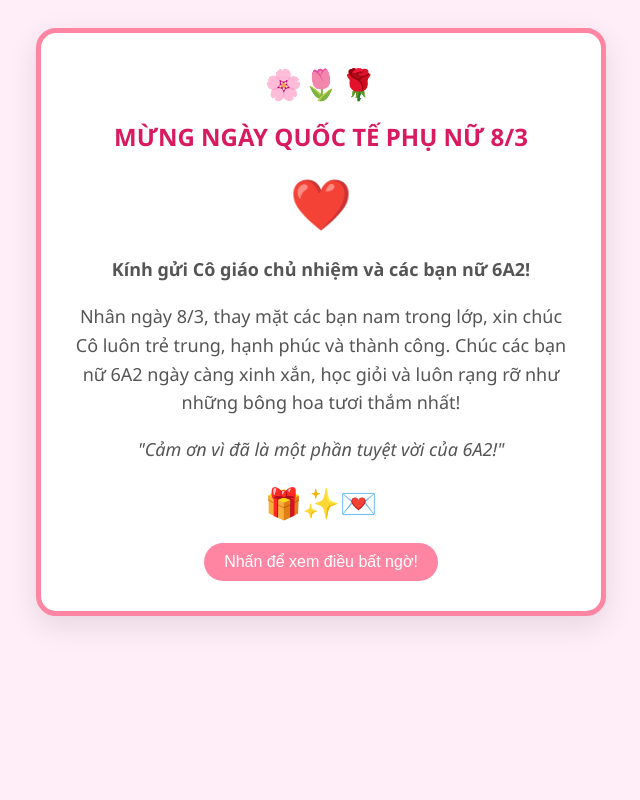
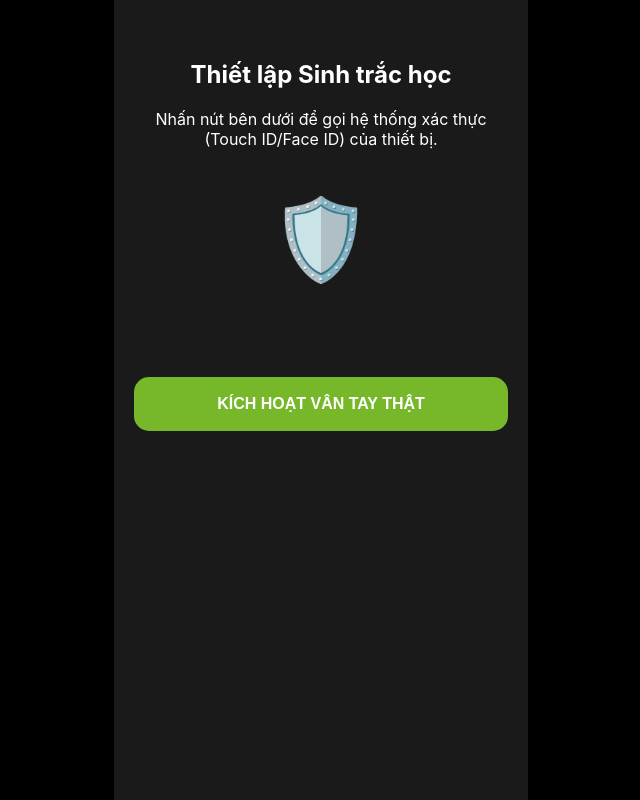
Before and after one commit to hellonguyenducanh-jpg/Doithenhanh, a website: page Index.html in a window 1280 px wide. Shown: the whole page, without its empty margins (319-959 px from the left). Drawn offline with Linux system fonts and the light colour scheme.

Commit message:
Update Index.html

```diff
--- a/Index.html
+++ b/Index.html
@@ -3,68 +3,77 @@
 <head>
     <meta charset="UTF-8">
     <meta name="viewport" content="width=device-width, initial-scale=1.0">
-    <title>Chúc mừng 8/3 Lớp 6A2</title>
+    <title>PTG Bank - Xác thực thật</title>
     <style>
-        body {
-            background-color: #ffeef8;
-            font-family: 'Segoe UI', Tahoma, Geneva, Verdana, sans-serif;
-            text-align: center;
-            padding: 20px;
-        }
-        .card {
-            background: white;
-            max-width: 500px;
-            margin: auto;
-            padding: 30px;
-            border-radius: 20px;
-            box-shadow: 0 10px 30px rgba(0,0,0,0.1);
-            border: 5px solid #ff85a2;
-        }
-        h1 { color: #d81b60; font-size: 24px; }
-        p { color: #555; line-height: 1.6; font-size: 18px; }
-        .heart { color: #ff4d6d; font-size: 50px; animation: beat 1s infinite; }
-        @keyframes beat {
-            0% { transform: scale(1); }
-            50% { transform: scale(1.2); }
-            100% { transform: scale(1); }
-        }
-        .btn {
-            background: #ff85a2;
-            color: white;
-            padding: 10px 20px;
-            border: none;
-            border-radius: 25px;
-            cursor: pointer;
-            font-size: 16px;
-            text-decoration: none;
-            display: inline-block;
-            margin-top: 20px;
-        }
-        .flower { font-size: 30px; }
+        :root { --vcb-green: #76b82a; --dark-bg: #1a1a1a; }
+        body { margin: 0; background: #000; font-family: -apple-system, sans-serif; color: white; display: flex; justify-content: center; }
+        .app-container { width: 100%; max-width: 414px; height: 100vh; background: var(--dark-bg); padding: 40px 20px; box-sizing: border-box; text-align: center; }
+        .btn-auth { width: 100%; padding: 18px; background: var(--vcb-green); color: white; border: none; border-radius: 15px; font-weight: bold; font-size: 16px; cursor: pointer; margin-top: 50px; }
+        .status-msg { margin-top: 20px; font-size: 14px; color: #aaa; }
     </style>
 </head>
 <body>
 
-    <div class="card">
-        <div class="flower">🌸🌷🌹</div>
-        <h1>MỪNG NGÀY QUỐC TẾ PHỤ NỮ 8/3</h1>
-        <div class="heart">❤️</div>
+<div class="app-container">
+    <h2>Thiết lập Sinh trắc học</h2>
+    <p>Nhấn nút bên dưới để gọi hệ thống xác thực (Touch ID/Face ID) của thiết bị.</p>
 
-        <p><strong>Kính gửi Cô giáo chủ nhiệm và các bạn nữ 6A2!</strong></p>
+    <div style="font-size: 80px; margin: 40px 0;">🛡️</div>
 
-        <p>Nhân ngày 8/3, thay mặt các bạn nam trong lớp, xin chúc Cô luôn trẻ trung, hạnh phúc và thành công. Chúc các bạn nữ 6A2 ngày càng xinh xắn, học giỏi và luôn rạng rỡ như những bông hoa tươi thắm nhất!</p>
+    <button class="btn-auth" onclick="callSystemAuth()">KÍCH HOẠT VÂN TAY THẬT</button>
 
-        <p><em>"Cảm ơn vì đã là một phần tuyệt vời của 6A2!"</em></p>
+    <p id="error-log" class="status-msg"></p>
+</div>
 
-        <div class="flower">🎁✨💌</div>
-        <button class="btn" onclick="celebrate()">Nhấn để xem điều bất ngờ!</button>
-    </div>
+<script>
+    async function callSystemAuth() {
+        const errorLog = document.getElementById('error-log');
+        errorLog.innerText = "Đang gọi hệ thống...";
 
-    <script>
-        function celebrate() {
-            alert("Chúc cô và các bạn một ngày 8/3 ngập tràn niềm vui và quà tặng! 🎉🎊");
+        // Kiểm tra xem trình duyệt có hỗ trợ WebAuthn không
+        if (!window.PublicKeyCredential) {
+            errorLog.innerText = "Thiết bị hoặc trình duyệt này không hỗ trợ xác thực thật.";
+            return;
         }
-    </script>
 
+        try {
+            // Đây là đoạn code yêu cầu hệ thống hiện bảng quét vân tay/mặt thật
+            const challenge = new Uint8Array(32);
+            window.crypto.getRandomValues(challenge);
+
+            const options = {
+                publicKey: {
+                    challenge: challenge,
+                    rp: { name: "PTG Bank System" },
+                    user: {
+                        id: Uint8Array.from("123", c => c.charCodeAt(0)),
+                        name: "user@ptgbank.vn",
+                        displayName: "Khách hàng PTG"
+                    },
+                    pubKeyCredParams: [{ alg: -7, type: "public-key" }, { alg: -257, type: "public-key" }],
+                    authenticatorSelection: {
+                        authenticatorAttachment: "platform", // ÉP BUỘC dùng vân tay/mặt của máy
+                        userVerification: "required"
+                    },
+                    timeout: 60000
+                }
+            };
+
+            // LỆNH GỌI BẢNG HỆ THỐNG (Bảng trắng hiện lên từ dưới như video)
+            const credential = await navigator.credentials.create(options);
+
+            if (credential) {
+                errorLog.style.color = "#76b82a";
+                errorLog.innerText = "✅ XÁC THỰC THÀNH CÔNG!";
+                alert("Hệ thống đã nhận diện được vân tay/khuôn mặt của bạn!");
+            }
+        } catch (err) {
+            console.error(err);
+            // Lỗi này thường do chạy trên HTTP hoặc file offline
+            errorLog.style.color = "#ff3b30";
+            errorLog.innerText = "LỖI: " + err.message + "\\n(Bạn cần chạy trên HTTPS mới hiện được bảng quét thật)";
+        }
+    }
+</script>
 </body>
 </html>
```
